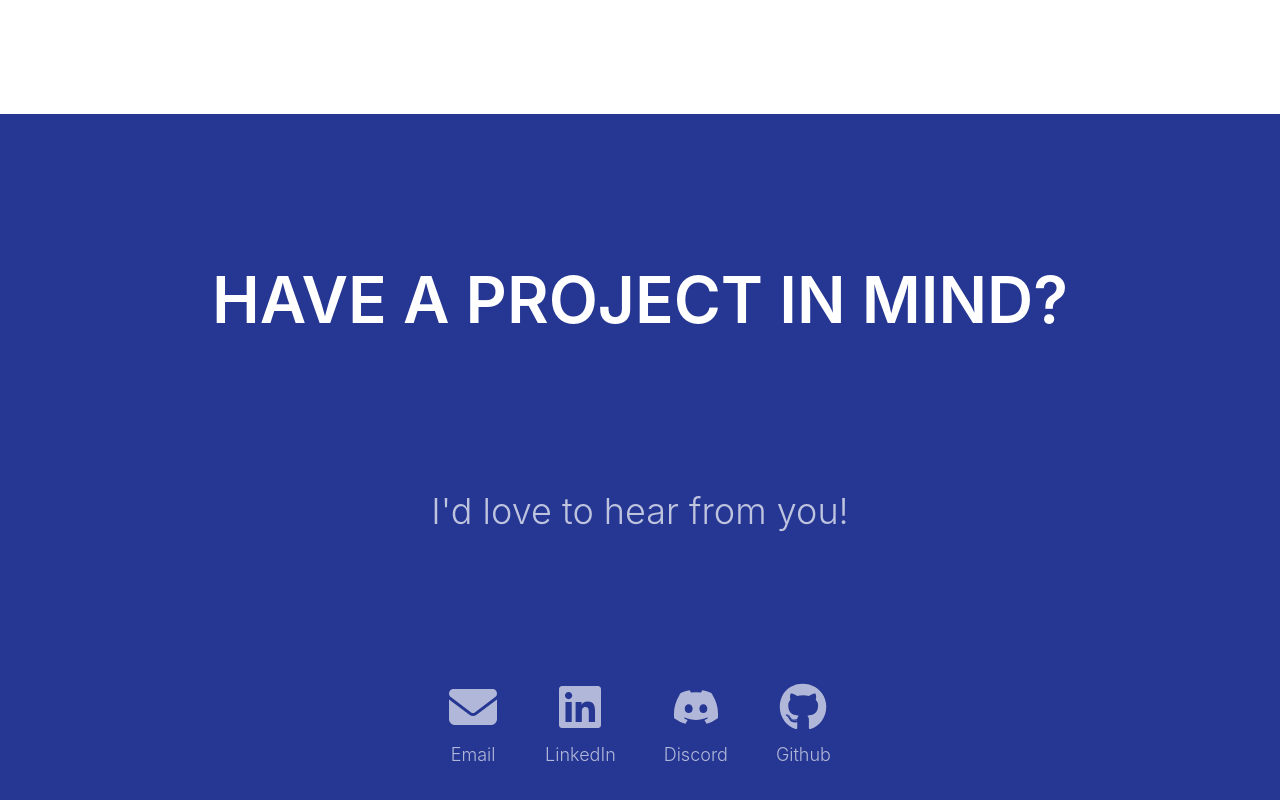
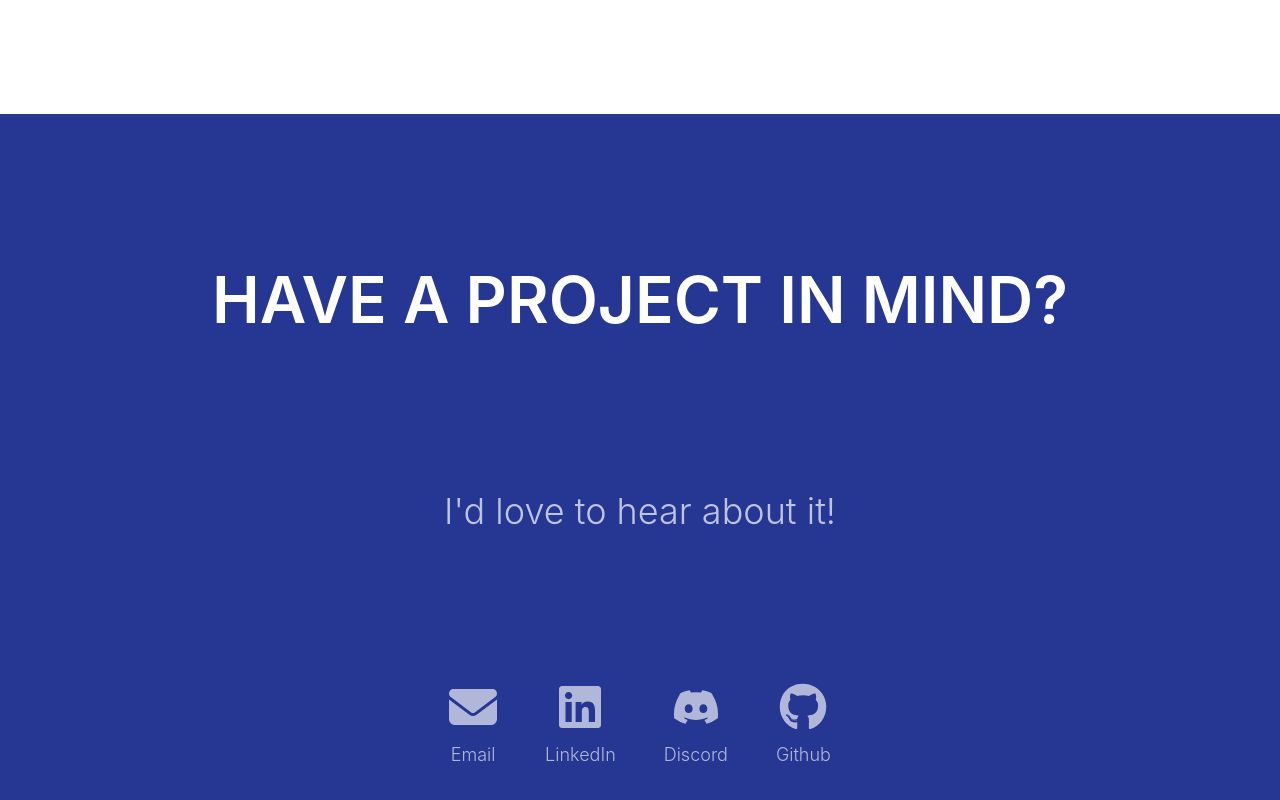
Before and after one commit to jameskbecker/portfolio-old, a Next.js app: page / in a window 1280 px wide. Shown: the part 3878-4678 px from the top of the page. Built offline with nearby package versions, Linux system fonts and the light colour scheme.

Commit message:
Update index.tsx

```diff
--- a/src/components/sections/contactSection/index.tsx
+++ b/src/components/sections/contactSection/index.tsx
@@ -7,7 +7,7 @@ const ContactSection = () => {
   return (
     <StyledContactSection id="contact">
       <H1>Have a project in mind?</H1>
-      <H3>I&apos;d love to hear from you!</H3>
+      <H3>I&apos;d love to hear about it!</H3>
       <ContactGrid />
     </StyledContactSection>
   );
```
